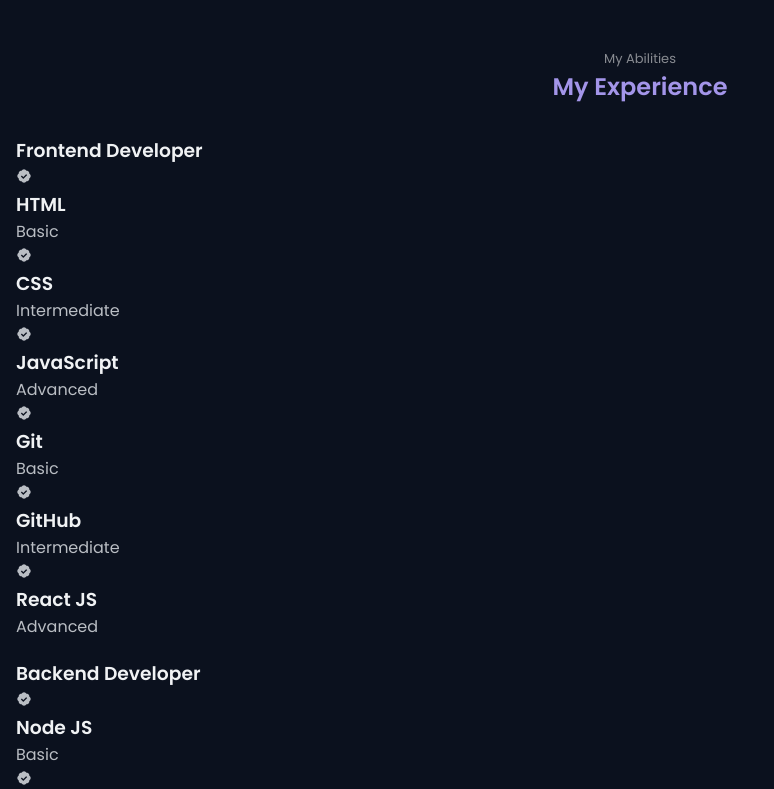
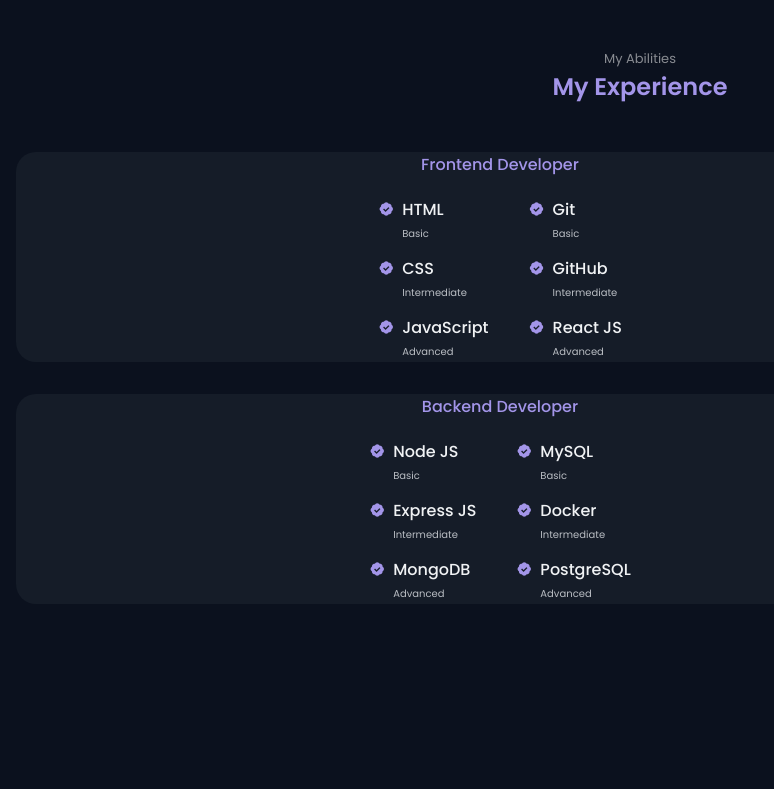
Before and after one commit to esydoc/responsive-portfolio-website, a plain HTML site: page index.html in a window 1280 px wide. Shown: the part 1400-2189 px from the top of the page, without its empty margins (0-774 px from the left). Drawn offline with nearby package versions, Linux system fonts and the light colour scheme.

Commit message:
Skills styling updated

```diff
--- a/assets/css/styles.css
+++ b/assets/css/styles.css
@@ -412,6 +412,57 @@ img {
 
 /*=============== SKILLS ===============*/
 
+.skills__container {
+    row-gap: 2rem;
+    padding-top: 1rem;
+}
+
+.skills__content {
+    background-color: var(--container-color);
+    padding: 1.5;
+    border-radius: 1.25rem;
+}
+
+.skills__title {
+    font-size: var(--normal-font-size);
+    font-weight: var(--font-medium);
+    color: var(--first-color);
+    text-align: center;
+    margin-bottom: 1.5rem;
+}
+
+.skills__box {
+    display: flex;
+    justify-content: center;
+    column-gap: 2.5rem;
+}
+
+.skills__group {
+    display: grid;
+    align-items: flex-start;
+    row-gap: 1rem;
+}
+
+.skills__data {
+    display: flex;
+    column-gap: 0.5rem;
+}
+
+.skills .bxs-badge-check {
+    font-size: 1rem;
+    color: var(--first-color);
+}
+
+.skills__name {
+    font-size: var(--normal-font-size);
+    font-weight: var(--font-medium);
+    line-height: 18px;
+}
+
+.skills__level {
+    font-size: var(--tiny-font-size);
+}
+
 /*=============== SERVICES ===============*/
 
 /* Services modal */
```
